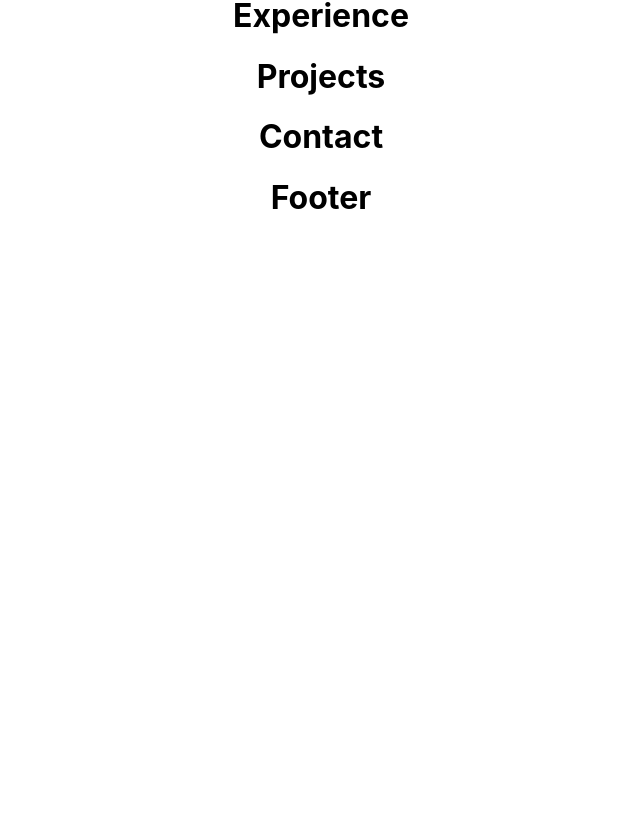
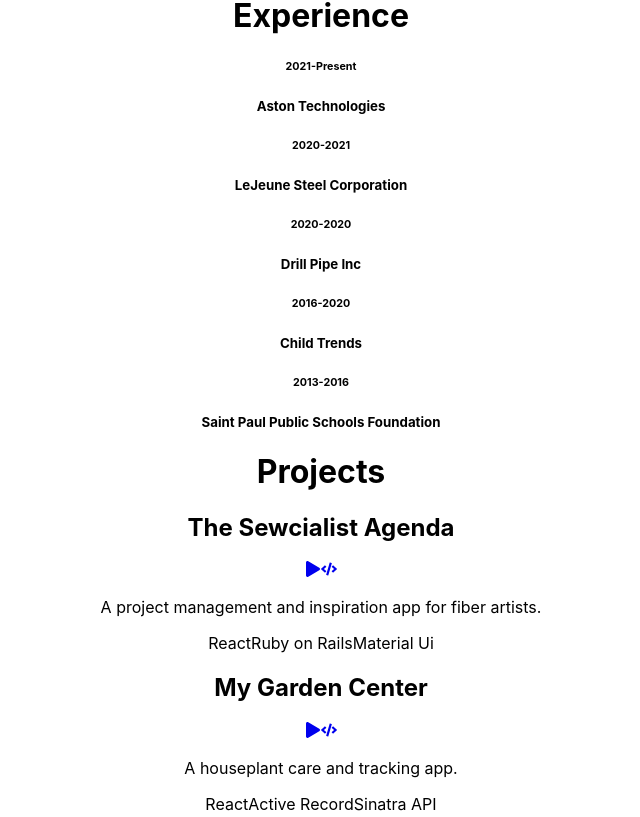
Before and after one commit to vep002/portfolio-2024, a React (Create React App) app: page / in a window 1280 px wide. Shown: the part 1063-1880 px from the top of the page, without its empty margins (319-959 px from the left). Before the commit the page ends 1301 px from the top, so only its background shows below. Built offline with nearby package versions, Linux system fonts and the light colour scheme.

Commit message:
added content to experience and projects

```diff
--- a/src/components/Experience/Experience.js
+++ b/src/components/Experience/Experience.js
@@ -1,9 +1,26 @@
-import React from "react";
+import React, { useContext } from "react";
+
+import { experienceData } from "../../data/experienceData";
+import ExperienceCard from "./ExperienceCard";
 
 function Experience() {
   return (
-    <div>
-      <h1>Experience</h1>
+    <div className="experience" id="experience">
+      <div className="experience-body">
+        <div className="experience-image"></div>
+        <div className="experience-description">
+          <h1>Experience</h1>
+          {experienceData.map(exp => (
+            <ExperienceCard
+              key={exp.id}
+              id={exp.id}
+              title={exp.title}
+              company={exp.company}
+              startYear={exp.startYear}
+              endYear={exp.endYear}/>
+          ))}
+        </div>
+      </div>
     </div>
   );
 }
--- /dev/null
+++ b/src/components/Experience/ExperienceCard.js
@@ -0,0 +1,18 @@
+import React, { useContext } from "react";
+import Fade from "react-awesome-reveal";
+
+function ExperienceCard({ id, title, company, startYear, endYear }) {
+  return (
+    <Fade bottom>
+      <div key={id}>
+        <div className="experience-details">
+            <h6>{startYear}-{endYear}</h6>
+            <h4>{title}</h4>
+            <h5>{company}</h5>
+        </div>
+      </div>
+    </Fade>
+  );
+}
+
+export default ExperienceCard;
--- /dev/null
+++ b/src/components/Projects/ProjectCard.js
@@ -0,0 +1,56 @@
+import React from 'react';
+import { FaPlay, FaCode } from 'react-icons/fa';
+import Fade from 'react-awesome-reveal';
+
+function ProjectCard({ id, name, desc, tags, code, demo, image }) {
+    return (
+        <Fade bottom>
+            <div
+                key={id}
+                className="singleProject"
+                >
+                    <div className="projectContent">
+                        <h2
+                            id={name.replace(' ', '-').toLowerCase()}
+                            >
+                            {name}
+                            </h2>
+                            <div className="project-showBtn">
+                                <a
+                                    href={demo}
+                                    target='_blank'
+                                    rel='noreferrer'
+                                >
+                                    <FaPlay
+                                        id={`${name
+                                            .replace(' ', '-')
+                                            .toLowerCase()}-demo`}
+                                    />
+                                </a>
+                                <a
+                                    href={code}
+                                    target='_blank'
+                                    rel='noreferrer'
+                                >
+                                    <FaCode
+                                        id={`${name
+                                            .replace(' ', '-')
+                                            .toLowerCase()}-code`}
+                                    />
+                                </a>
+                            </div>
+                        </div>
+                        <p className="projectDesc">
+                            {desc}
+                        </p>
+                        <div className='project--lang'>
+                            {tags.map((tag,id) => (
+                                <span key={id}>{tag}</span>
+                            ))}
+                        </div>
+                    </div>
+                </Fade>
+            );
+}
+
+export default ProjectCard;
--- a/src/components/Projects/Projects.js
+++ b/src/components/Projects/Projects.js
@@ -1,11 +1,50 @@
-import React from 'react';
+import React, { useContext } from 'react';
+import { Link } from 'react-router-dom';
+
+import { projectData } from '../../data/projectData';
+import { HiArrowRight } from 'react-icons/hi';
+
+import SingleProject from './ProjectCard';
 
 function Projects() {
     return (
-        <div>
-            <h1>Projects</h1>
-        </div>
-    );
+        <>
+            {projectData.length > 0 && (
+                <div className="projects" id="projects">
+                    <div className="projects--header">
+                        <h1>Projects</h1>
+                    </div>
+                    <div className="projects--body">
+                        <div className="projects--bodyContainer">
+                            {projectData.slice(0,3).map(project => (
+                                <SingleProject
+                                    key={project.id}
+                                    id={project.id}
+                                    name={project.name}
+                                    desc={project.desc}
+                                    tags={project.tags}
+                                    code={project.code}
+                                    demo={project.demo}
+                                    image={project.image}
+                                />
+                            ))}
+                        </div>
+
+                        {projectData.length > 3 && (
+                            <div className="projects-viewAll">
+                                <Link to="/projects">
+                                    <button>
+                                        View All
+                                        <HiArrowRight />
+                                    </button>
+                                </Link>
+                            </div>
+                        )}
+                    </div>
+                </div>
+            )}
+        </>
+    )
 }
 
 export default Projects;
--- /dev/null
+++ b/src/data/experienceData.js
@@ -0,0 +1,37 @@
+export const experienceData = [
+    {
+        id: 1,
+        company: 'Aston Technologies',
+        jobtitle: 'Java Developer',
+        startYear: '2021',
+        endYear: 'Present'
+    },
+    {
+        id: 2,
+        company: 'LeJeune Steel Corporation',
+        jobtitle: 'Fitter Welder',
+        startYear: '2020',
+        endYear: '2021'
+    },
+    {
+        id: 3,
+        company: 'Drill Pipe Inc',
+        jobtitle: 'Welder',
+        startYear: '2020',
+        endYear: '2020'
+    },
+    {
+        id: 4,
+        company: 'Child Trends',
+        jobtitle: 'Senior Research Analyst',
+        startYear: '2016',
+        endYear: '2020'
+    },
+    {
+        id: 5,
+        company: 'Saint Paul Public Schools Foundation',
+        jobtitle: 'Evaluation Specialist',
+        startYear: '2013',
+        endYear: '2016'
+    },
+]
--- /dev/null
+++ b/src/data/projectData.js
@@ -0,0 +1,27 @@
+
+export const projectData = [
+    {
+        id: 1,
+        name: 'The Sewcialist Agenda',
+        desc: 'A project management and inspiration app for fiber artists.',
+        tags: ['React', 'Ruby on Rails', 'Material Ui'],
+        code: 'https://github.com/vep002/sewcialist-agenda-frontend/tree/main',
+        demo: 'https://res.cloudinary.com/dz2jdgus7/video/upload/v1633808303/sewcialist_agenda_demo_rjblql.mp4'
+    },
+    {
+        id: 2,
+        name: 'My Garden Center',
+        desc: 'A houseplant care and tracking app.',
+        tags: ['React', 'Active Record', 'Sinatra API'],
+        code: 'https://github.com/vep002/phase3-project/tree/main/phase3-project',
+        demo: 'https://res.cloudinary.com/dz2jdgus7/video/upload/v1633459325/my_garden_center_ghcxay.mp4'
+    },
+    {
+        id: 3,
+        name: 'Rotten Cabbages',
+        desc: 'A movie review app.',
+        tags: ['JS', 'HTML', 'CSS'],
+        code: 'https://github.com/vep002/phase1-project',
+        demo: 'https://res.cloudinary.com/dz2jdgus7/video/upload/v1633458292/rotten_cabbages_demo_qatelh.mp4'
+    }
+]
```
